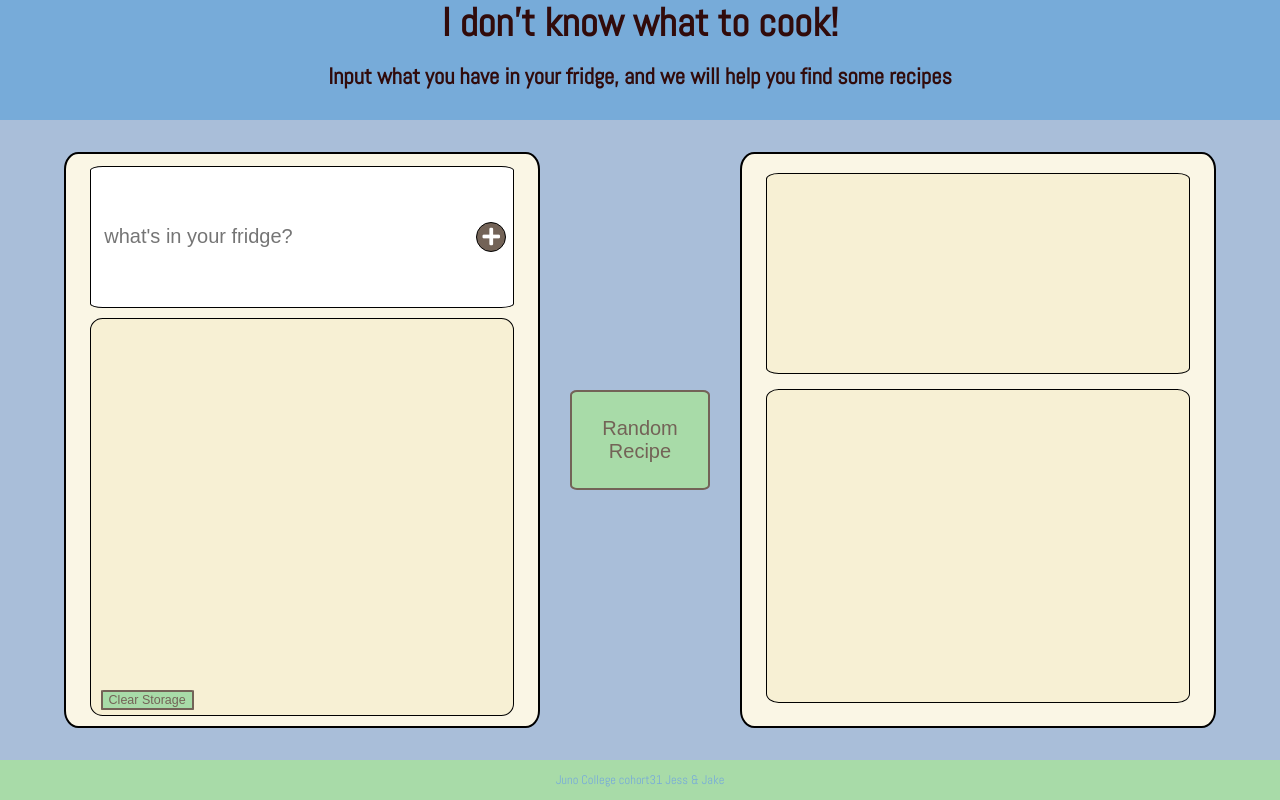
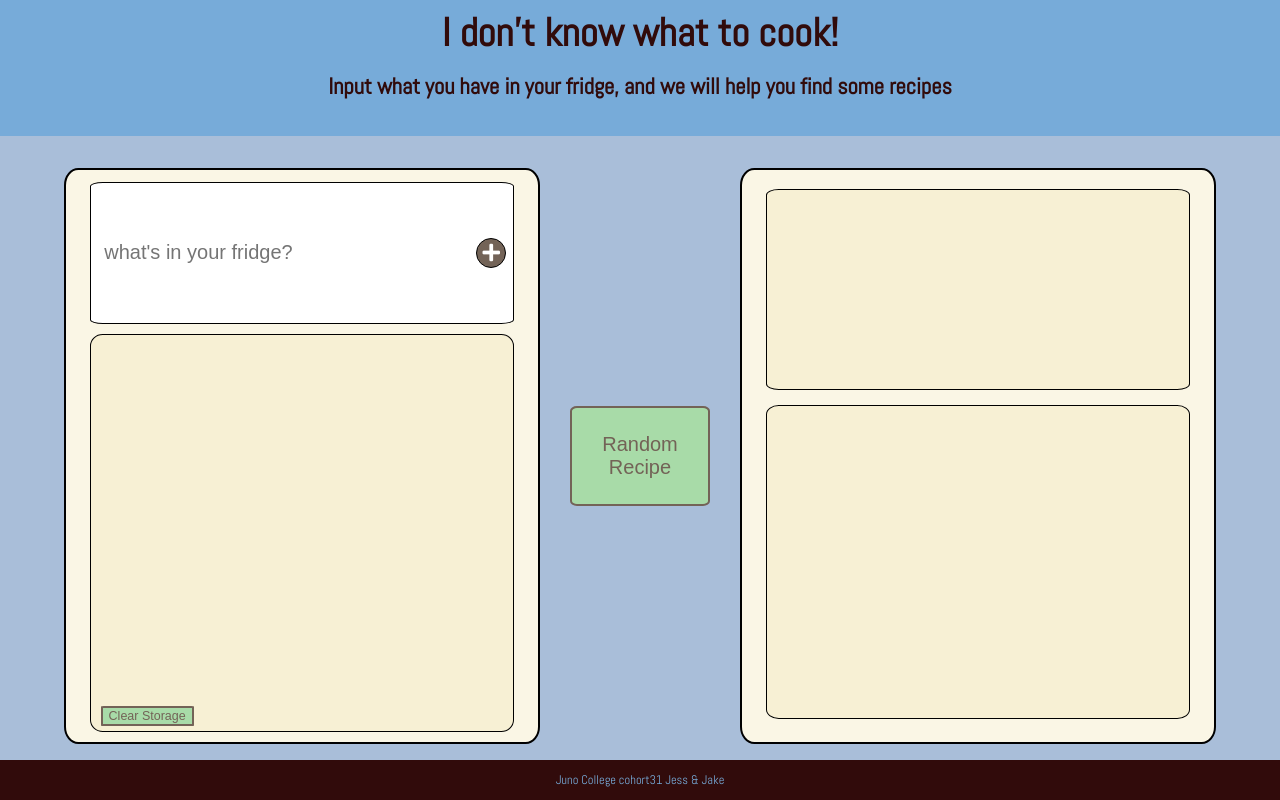
Before and after one commit to Jess-Jake/project2, a plain HTML site: page index.html in a window 1280 px wide. Drawn offline with Linux system fonts and the light colour scheme.

Commit message:
added padding in header for mobile size

```diff
--- a/styles/sass/style.scss
+++ b/styles/sass/style.scss
@@ -20,7 +20,8 @@ h1 {
 
 header {
     width: 100%;
-    height: 15%;
+    height: 17%;
+    padding: 10px;
     background-color: $dark-blue;
     color: $heading;
     text-align: center;
@@ -326,7 +327,7 @@ section {
 footer {
     position: absolute;
     bottom: 0;
-    background-color: $light-green;
+    background-color: $heading;
     width: 100%;
     height: 5%;
     text-align: center;
@@ -379,6 +380,7 @@ footer {
 
     header {
         height: 25%;
+        padding-top: 50px;
     }
     main{
         flex-direction: column;
```
Also changed, not shown: styles/style.css.
